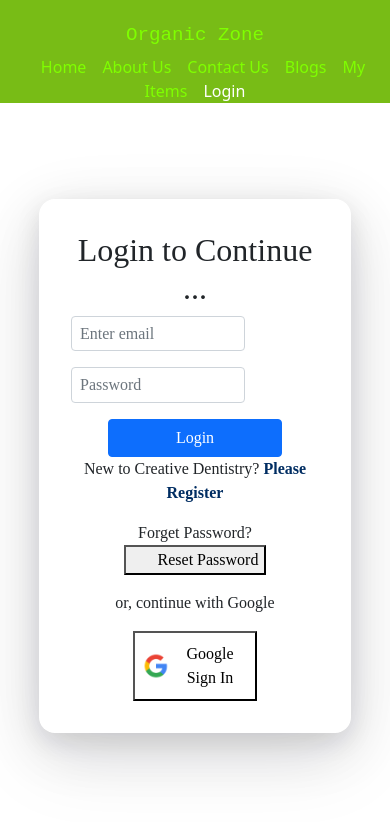
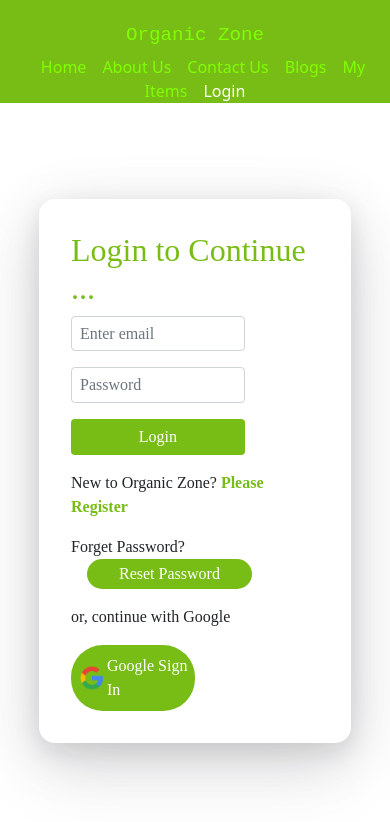
Before and after one commit to munia2020/warehouse-management-client-side-munia2020, a React (Create React App) app in the folder organic-zone/: page /login in a window 390 px wide. Shown: the top 822 px of the page. Built offline with nearby package versions, Linux system fonts and the light colour scheme; no server answers.

Commit message:
responsive done

```diff
--- a/organic-zone/src/pages/Components/Blogs/Blogs.css
+++ b/organic-zone/src/pages/Components/Blogs/Blogs.css
@@ -3,7 +3,7 @@
   font-family: serif;
   margin: 0;
   padding-top: 1em;
-  padding-bottom: 3em;
+  padding-bottom: 7em;
   background-color: #f8f8f8;
 }
 .blogs h1 {
--- a/organic-zone/src/pages/Components/User/Login/Login.css
+++ b/organic-zone/src/pages/Components/User/Login/Login.css
@@ -4,14 +4,19 @@
   padding: 2em;
   box-shadow: rgba(17, 17, 26, 0.1) 0px 8px 24px,
     rgba(17, 17, 26, 0.1) 0px 16px 56px, rgba(17, 17, 26, 0.1) 0px 24px 80px;
-  width: 60%;
-  text-align: center;
+  width: 50%;
+  text-align: left;
   font-family: serif;
 }
-
 .login-text {
+  color: #78bc16;
   font-size: 2rem;
 }
+
+.login-all{
+  width: 100%;
+}
+
 
 .login-inputs {
   margin-bottom: 1em;
@@ -24,20 +29,35 @@
 
 .input-btn {
   width: 70%;
+  background-color: #78bc16;
+  border: none;
+  margin-bottom: 1em;
+}
+.input-btn:hover{
+  background-color: green;
 }
 
 .to-register {
   text-decoration: none;
-  color: #002d62;
+  color: #78bc16;
   font-weight: bolder;
 }
 
 .to-register:hover {
-  color: #7cb9e8;
+  color: green;
 }
 
 .forget-btn {
-  padding-left: 2em;
+  margin-left: 1em;
+  padding: .2em 2em;
+  background-color: #78bc16;
+  color: white;
+  border: none;
+  border-radius: 1em;
+}
+
+.forget-btn:hover{
+  background-color: green;
 }
 
 @media screen and (min-width: 320px) and (max-width: 768px) {
--- a/organic-zone/src/pages/Components/User/Login/Login.js
+++ b/organic-zone/src/pages/Components/User/Login/Login.js
@@ -60,7 +60,7 @@
   return (
     <div className="login-container">
       <h2 className="login-text">Login to Continue ...</h2>
-      <Form onSubmit={handleSubmit}>
+      <Form className="login-all" onSubmit={handleSubmit}>
         <Form.Group className="login-inputs" controlId="formBasicEmail">
           <Form.Control
             className="input-txt"
@@ -85,7 +85,7 @@
       </Form>
       {errorElement}
       <p>
-        New to Creative Dentistry?{" "}
+        New to Organic Zone?{" "}
         <Link to="/register" className="to-register" onClick={navigateRegister}>
           Please Register
         </Link>{" "}
--- a/organic-zone/src/pages/Components/User/Register/Register.css
+++ b/organic-zone/src/pages/Components/User/Register/Register.css
@@ -6,7 +6,10 @@
   margin: 6em auto;
   padding: 2em;
   font-family: serif;
-  /* text-align: center; */
+  /* text-align: left; */
+}
+.register-form h2{
+  color: #78bc16;
 }
 .register-form input:not([type="checkbox"]) {
   display: block;
@@ -28,12 +31,12 @@
 
 .to-login {
   text-decoration: none;
-  color: #002d62;
+  color: green;
   font-weight: bolder;
 }
 
 .to-login:hover {
-  color: #7cb9e8;
+  color: #78bc16;
 }
 
 @media screen and (min-width: 320px) and (max-width: 768px) {
--- a/organic-zone/src/pages/Components/User/Register/Register.js
+++ b/organic-zone/src/pages/Components/User/Register/Register.js
@@ -40,8 +40,8 @@
 
   return (
     <div className="register-form">
-      <h2 style={{ textAlign: "center" }}>
-        New to Creative Dentistry? <br /> Please Register ...
+      <h2 style={{ textAlign: "left" }}>
+        New to Organic Zone? <br /> Please Register ...
       </h2>
       <form onSubmit={handleRegister} className="form">
         <input type="text" name="name" id="" placeholder="Your Name" />
@@ -76,7 +76,7 @@
         <br />
         <br />
         <input
-          style={{ backgroundColor: "skyblue" }}
+          style={{ backgroundColor: "#78bc16" }}
           disabled={!agree}
           className="input-btn"
           type="submit"
--- a/organic-zone/src/pages/Components/User/RequireAuth/RequiredAuth.css
+++ b/organic-zone/src/pages/Components/User/RequireAuth/RequiredAuth.css
@@ -8,15 +8,15 @@
   width: 50%;
   text-align: center;
   font-family: serif;
-  color: #00416a;
+  color: #78bc16;
 }
 
 .req-auth-container h3 {
-  color: #3f00ff;
+  color: green;
 }
 
 .req-auth-container h5 {
-  color: #1b4388;
+  color: #78bc16;
 }
 
 @media screen and (min-width: 320px) and (max-width: 768px) {
--- a/organic-zone/src/pages/Components/User/SocialLogin/SocialLogin.css
+++ b/organic-zone/src/pages/Components/User/SocialLogin/SocialLogin.css
@@ -1,16 +1,26 @@
 .social-btn {
+  border: none;
+  text-align: left;
   width: 50%;
-  margin: 0 auto;
-  background-color: white;
+  background-color:#78bc16;
+  color: white;
+  border-radius: 2em;
   display: flex;
   justify-content: center;
   align-items: center;
+
+}
+
+.social-btn:hover{
+  background-color: green;
 }
 
 .social-text {
-  text-align: center;
+  text-align: left;
 }
-
+.social-btn-div{
+  text-align: left;
+}
 .social-btn span {
   padding: 0.5em 0;
 }
--- a/organic-zone/src/pages/Components/User/SocialLogin/SocialLogin.js
+++ b/organic-zone/src/pages/Components/User/SocialLogin/SocialLogin.js
@@ -34,7 +34,7 @@
           <p>or, continue with Google</p>
         </div>
         {errorElement}
-        <div>
+        <div className='social-btn-div'>
           <button onClick={() => signInWithGoogle()} className="social-btn">
             <img style={{ width: "30px" }} src={google} alt="" />
             <span>Google Sign In</span>
```
